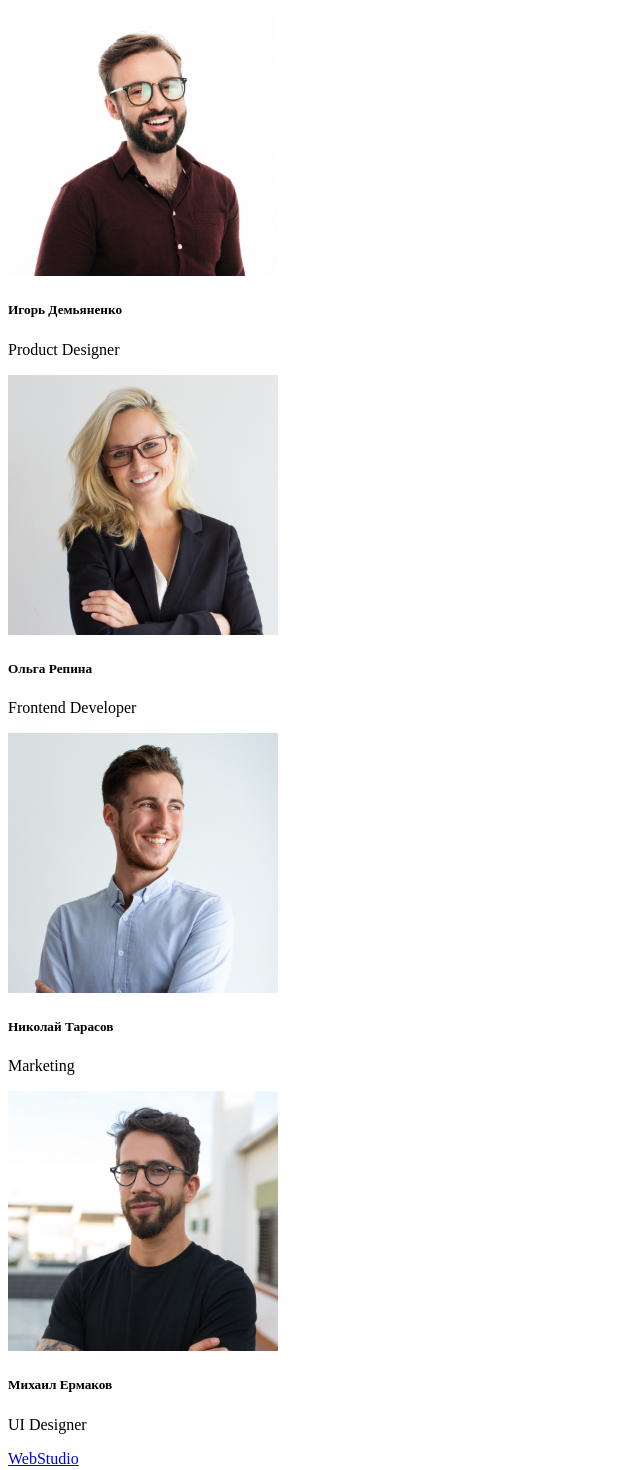
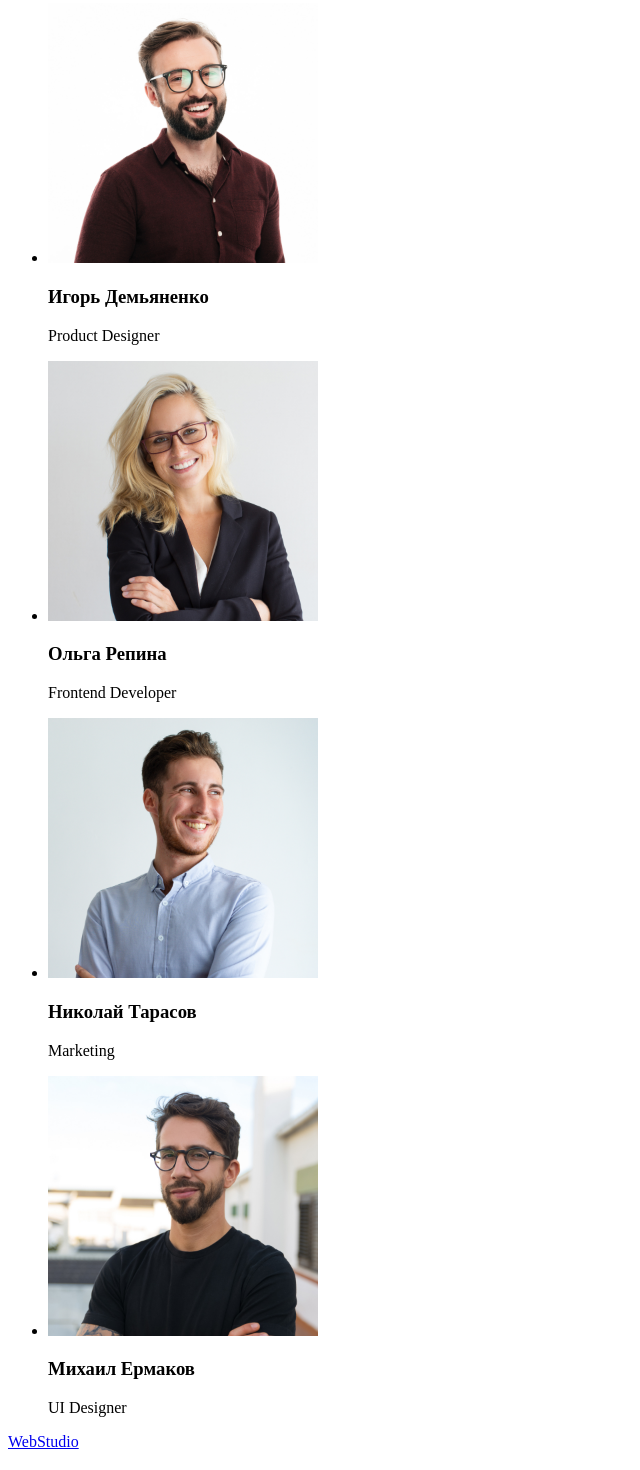
Before and after one commit to vladnick1983/goit-markup-hw-01, a plain HTML site: page index.html in a window 1280 px wide. Shown: the part 990-2460 px from the top of the page, without its empty margins (0-640 px from the left). Drawn offline with Linux system fonts and the light colour scheme.

Commit message:
Update index.html

```diff
--- a/index.html
+++ b/index.html
@@ -1,5 +1,5 @@
 <!DOCTYPE html>
-<html lang="en">
+<html lang="ru">
 
 <head>
     <meta charset="UTF-8">
@@ -29,12 +29,16 @@
             <p>+38 096 111 11 11</p>
         </div>
     </header>
+
     <main>
         <div>
+           <section>
             <h1>Эффективные решения для вашего бизнеса</h1>
             <button type="button">Заказать услугу</button>
+           </section>
         </div>
-        <div>
+
+        <section>
             <ul>
                 <li>
                     <h3>Внимание к деталям</h3>
@@ -53,38 +57,42 @@
                     <p>Значимость этих проблем настолько очевидна, что реализация плановых заданий.</p>
                 </li>
             </ul>
-        </div>
-        <div>
+        </section>
 
+        <section>
                 <h2>Чем мы занимаемся</h2>
-                <img src="/images/img.jpg" alt="box1" width="370" height="294">
-                <img src="/images/box 2.jpg" alt="box2" width="370" height="294">
-                <img src="/images/box 3.jpg" alt="box3" width="370" height="294">
-        </div>
-        <div>
+                <img src="./images/img.jpg" alt="box1" width="370" height="294">
+                <img src="./images/box 2.jpg" alt="box2" width="370" height="294">
+                <img src="./images/box 3.jpg" alt="box3" width="370" height="294">
+        </section>
+
+        <section>
             <h2>Наша команда</h2>
-            <div>
-                <img src="/images/img(1).jpg" alt="" width="270" height="260">
-                <h5>Игорь Демьяненко</h5>
-                <p>Product Designer</p>
-            </div>
-            <div>
-                <img src="/images/img(2).jpg" alt="" width="270" height="260">
-                <h5>Ольга Репина</h5>
-                <p>Frontend Developer</p>
-            </div>
-            <div>
-                <img src="/images/img(3).jpg" alt="" width="270" height="260">
-                <h5>Николай Тарасов</h5>
-                <p>Marketing</p>
-            </div>
-            <div>
-                <img src="/images/img(4).jpg" alt="" width="270" height="260">
-                <h5>Михаил Ермаков</h5>
-                <p>UI Designer</p>
-            </div>
-        </div>
+            <ul>
+                <li>
+                    <img src="./images/img(1).jpg" alt="" width="270" height="260">
+                    <h3>Игорь Демьяненко</h3>
+                    <p>Product Designer</p>
+                </li>
+                <li>
+                    <img src="./images/img(2).jpg" alt="" width="270" height="260">
+                    <h3>Ольга Репина</h3>
+                    <p>Frontend Developer</p>
+                </li>
+                <li>
+                    <img src="./images/img(3).jpg" alt="" width="270" height="260">
+                    <h3>Николай Тарасов</h3>
+                    <p>Marketing</p>
+                </li>
+                <li>
+                    <img src="./images/img(4).jpg" alt="" width="270" height="260">
+                    <h3>Михаил Ермаков</h3>
+                    <p>UI Designer</p>
+                </li>
+            </ul>
+        </section>
     </main>
+
     <footer>
         <a href="#">WebStudio</a>
         <h5>г. Киев, пр-т Леси Украинки, 26</h5>
```
